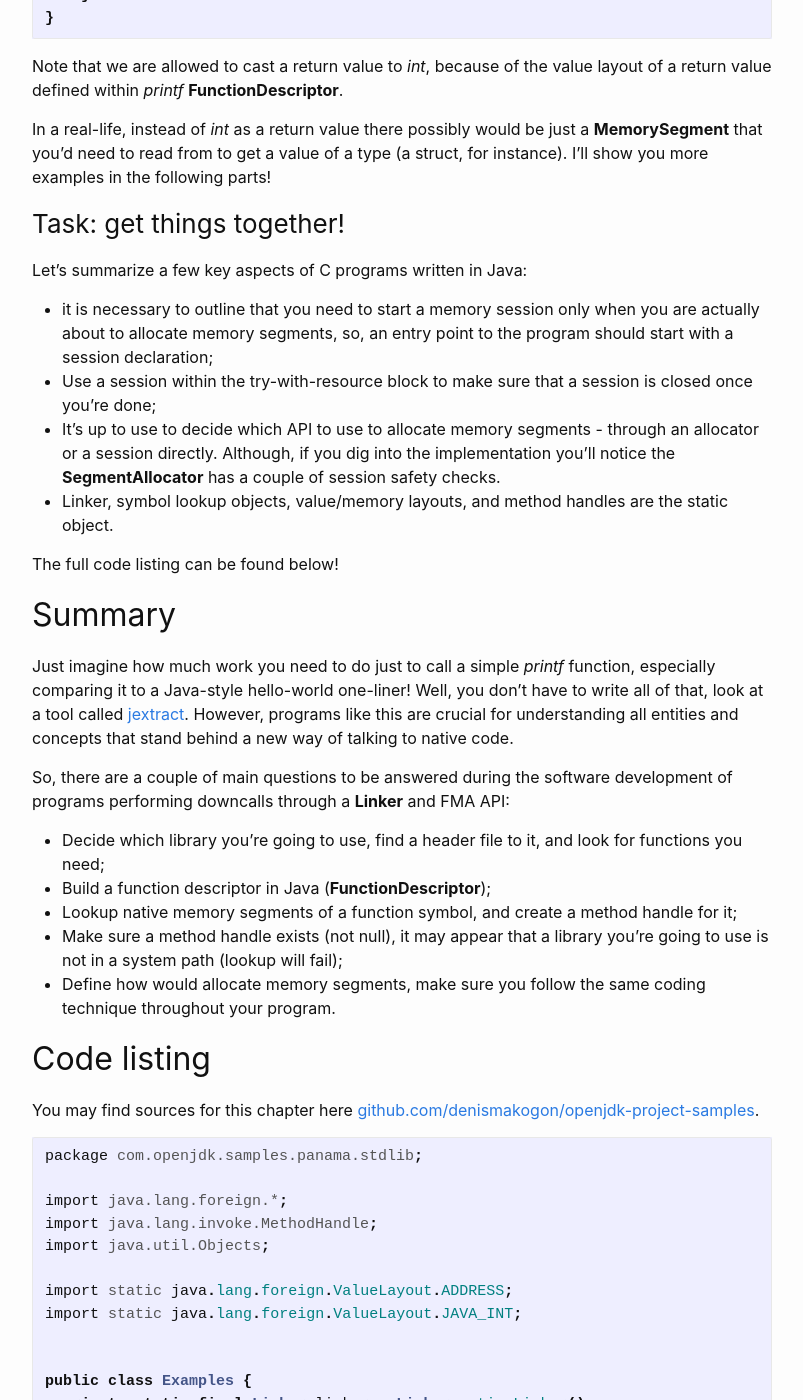
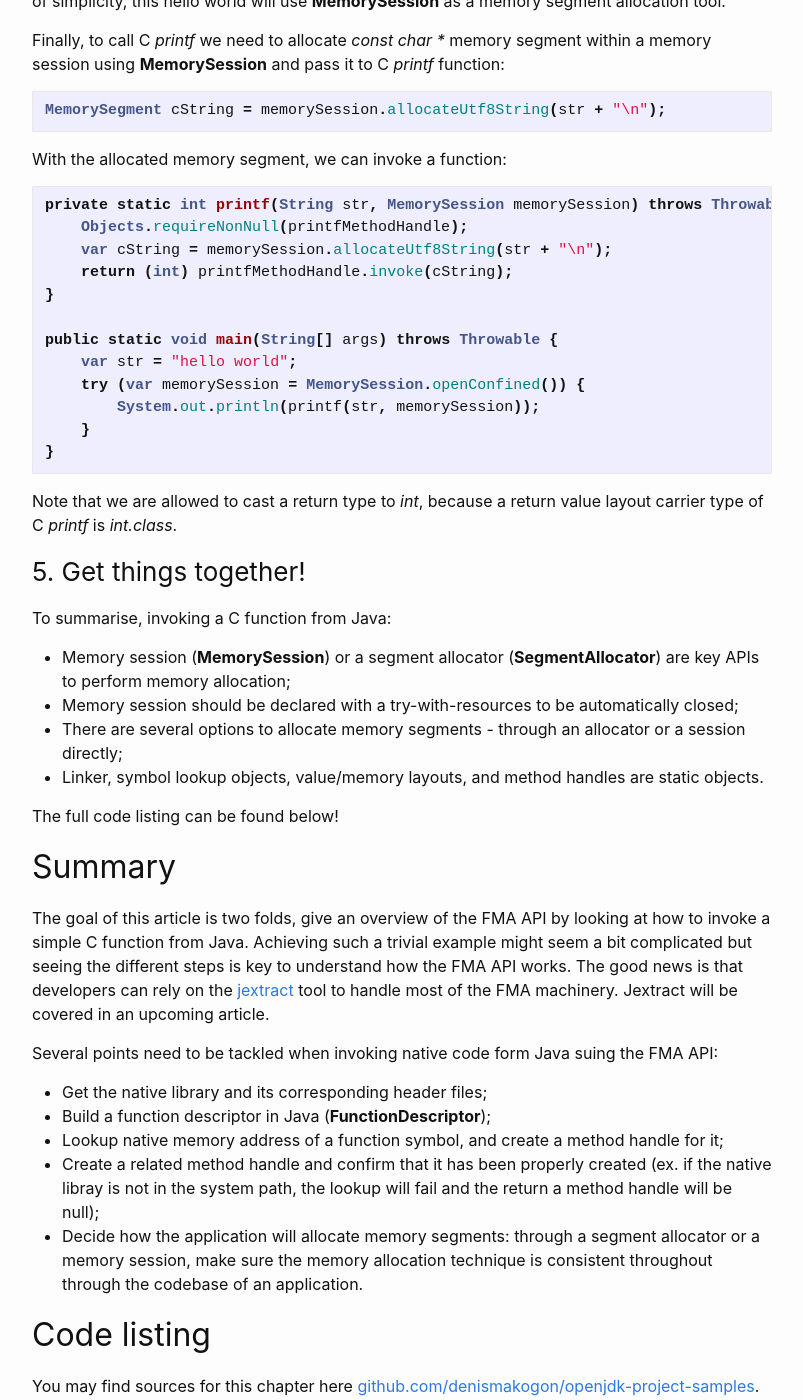
Before and after one commit to denismakogon/denismakogon.github.io, a Jekyll site: the page built from _posts/2022-05-31-introduction-to-project-panama-part-1.markdown, in a window 1280 px wide and 1400 px high, scrolled down 5821 px. Shown: the whole window, without its empty margins (238-1041 px from the left). Built offline with Jekyll 4.4.1, drawn with Linux system fonts in a browser that asks for light colours; some of the changed text lies outside the part shown.

Commit message:
complete review from D

````diff
--- a/_posts/2022-05-31-introduction-to-project-panama-part-1.markdown
+++ b/_posts/2022-05-31-introduction-to-project-panama-part-1.markdown
@@ -10,52 +10,53 @@ tags: ["openjdk", "panama"]
 Photo by [Luis Gonzalez](https://unsplash.com/@luchox23?utm_source=unsplash&utm_medium=referral&utm_content=creditCopyText)
 on [Unsplash](https://unsplash.com/s/photos/panama?utm_source=unsplash&utm_medium=referral&utm_content=creditCopyText)
 
-## Intro
+## Introduction
 
-As of now (end of May), we’re less than 4 months away from the JDK 19 release.
-Time to talk about Project Panama, which APIs are going to be available for developers and how can developers use it even now.
+With JDK 19 getting released in the coming weeks, it's time to talk about Project Panama,
+which APIs are going to be available for developers and how can developers use it even now.
 
-## Project Panama
+In this article, I will guide you through what every software developer dealing with
+when learning a new programming language - a "hello world" application, a C version of "hello world" written in Java!
 
-Project Panama is meant to be a bridge between two worlds: the JVM and native code written in other languages like C/C++.
+### Prerequisites
+
+First, you would need the latest [OpenJDK early access build](https://jdk.java.net/19/) (build 24 or greater).
+Please visit Java developer portal [dev.java](https://dev.java/learn/getting-started-with-java/#anchor_5) to learn how to install and configure the JDK.
+
+
+## OpenJDK Project Panama: what you need to know?
+
+[OpenJDK Project Panama](https://openjdk.java.net/projects/panama/) is meant to be a bridge between two worlds: the JVM and native code written in other languages like C/C++.
 
 So, Panama consists of 3 components:
 * Foreign Function & Memory API: [JEP 424](https://openjdk.java.net/jeps/424)
 * Vector API: [JEP 338](https://openjdk.java.net/jeps/338)
 * [Jextract tool](https://github.com/openjdk/jextract)
 
-## Where to start?
-
-First, you would need the latest [OpenJDK early access build](https://jdk.java.net/19/).
-It already has the necessary features we need to start coding.
-
-## What you need to know
-
-When you bury your hand into these APIs you will need to operate with a couple of major entities:
+When you bury your hand into these APIs you will need to operate with a couple of abstraction:
 * [Memory segment](https://download.java.net/java/early_access/jdk19/docs/api/java.base/java/lang/foreign/MemorySegment.html) and [its address](https://download.java.net/java/early_access/jdk19/docs/api/java.base/java/lang/foreign/MemoryAddress.html) - a set of API classes to work with native memory and pointer to it;
 * [Memory layout](https://download.java.net/java/early_access/jdk19/docs/api/java.base/java/lang/foreign/MemoryLayout.html) and [descriptors](https://download.java.net/java/early_access/jdk19/docs/api/java.base/java/lang/foreign/FunctionDescriptor.html) - APIs to model foreign types (structures, primitives, function descriptors).
 * [Memory session](https://download.java.net/java/early_access/jdk19/docs/api/java.base/java/lang/foreign/MemorySession.html) - an abstraction to manage the lifecycle of one or more memory resources;
 * [Linker](https://download.java.net/java/early_access/jdk19/docs/api/java.base/java/lang/foreign/Linker.html) and a [symbol lookup](https://download.java.net/java/early_access/jdk19/docs/api/java.base/java/lang/foreign/SymbolLookup.html) - a set of API classes to perform down- and upcalls.
 * [Segment allocator](https://download.java.net/java/early_access/jdk19/docs/api/java.base/java/lang/foreign/SegmentAllocator.html) - an API to allocate memory segments within a memory session;
 
-## Part 1
+## Hello World!
 
 As the further you dig, the more you see that to start working with Panama properly, it's so critical to have a good introduction
 just to make sure you haven't missed important concepts, techniques, and methodologies.
 
-So, in Part 1, I will only cover **Linker**, (briefly) **SymbolLookup** methods and will touch on a little native memory management.
+So, in Part 1, I will only cover **Linker**, also briefly address **SymbolLookup** methods and native memory management.
 These three major components of Panama are building blocks for more in-depth development of programs consisting of Java and native code.
 
 ## Linker
 
-Let's start from the very beginning: what Foreign Linker is?
 From a technical standpoint, we’re talking about a _“bridge”_ between two binary interfaces: the JVM and C/C++ native code,
 also known as [C ABI](https://en.wikipedia.org/wiki/Application_binary_interface).
 
-In a real-life, developers will work with C/C++ native code in a format of shared libraries of a platform-specific format (`*.so, *.dylib, *.dll`) and their header files.
-Even now, when you're running your hello-world Java application, the JVM talks to C stdlib to execute one of many C functions.
+Developers often work with C/C++ native code in a format of shared libraries of a platform-specific format (`*.so, *.dylib, *.dll`) and their header files.
+Whenever you start a ordinary hello-world Java application, the JVM talks to C standard library to execute one of many C functions like _printf_.
 
-The JDK already offering a set of the C ABI implementation for all popular platforms (including latest macOS AARCH64):
+The JDK 19 offers a set of the C ABI implementation for all popular platforms (including latest macOS AARCH64):
 ```java
 public static Linker getSystemLinker() {
     return switch (CABI.current()) {
@@ -67,31 +68,30 @@ public static Linker getSystemLinker() {
 }
 ```
 
-In the JDK terminology, **Linker** is an instance of the platform-specific C ABI implementation.
-Linker offers a set of API methods designed to perform both down- and upcalls.
+In the JDK terminology, [**Linker**]((https://download.java.net/java/early_access/jdk19/docs/api/java.base/java/lang/foreign/Linker.html)) is an instance of the platform-specific C ABI implementation.
+Linker offers a set of API methods designed to perform both downcalls and upcalls, where:
+* a _downcall_ is an event initiated from a high-level subsystem,
+  in our case the JVM to a lower-level subsystem, like the OS kernel. I'll explain it later in the text in the context of Foreign Function & Memory API.
+* an _upcall_. The opposite of a downcall.
 
-While the **Linker** is like your cellphone - call whoever you want to, just dial in a proper phone number.
+While the **Linker** is like your telephone - call whoever you want to, just dial in a proper phone number.
 The symbol lookup methods are like your phonebook - just provide a proper descriptor of who you want to call!
 
 To perform a downcall, you need a descriptor of a function you’d like to call, a native address allocated through a symbol lookup,
 and a linker to create a method handle that you can invoke.
 
-To make it clear, let's briefly look at what both down- and up-calls are:
-* Downcall. [Wiki](https://en.wiktionary.org/wiki/downcall) says it's an event initiated from a high-level subsystem,
-  in our case the JVM to a lower-level subsystem, like the OS kernel. I'll explain it later in the text in the context of Foreign Function & Memory API.
-* Upcall. The opposite thing to a downcall.
-
-Let’s implement a classic C-style “hello world” but in Java:
+Implementing a classic C-style Hello World from Java:
 ```cpp
 int     printf(const char * __restrict, ...)
 ```
 
-## HelloWorld C-style in Java
+## "Hello World" C-style in Java
 
+This section will cover what has to be done in a form of tasks followed one by another in a logical sense.
 
-### Task: find the address of the native function.
+### 1. Find the address of the native function.
 
-We need to do couple things, first, to look up for a native segment of the _printf_ function:
+We need to do couple things, first, to look up for a native memory address of the _printf_ function:
 ```java
 SymbolLookup linkerLookup = linker.defaultLookup();
 SymbolLookup systemLookup = SymbolLookup.loaderLookup();
@@ -103,16 +103,14 @@ Optional<MemorySegment> printfMemorySegment = symbolLookup.lookup("printf");
 ```
 
 Since [_printf_](https://www.cplusplus.com/reference/cstdio/printf/) is a part of C stdlib, you don't have to expect that a lookup will fail.
-However, in a real-life, a lookup may fail because a symbol is missing due to misconfigured system paths.
-But I'll cover it in the following articles.
+However, a lookup may fail due to multiple reasons, it will be cover it in the upcoming posts.
 
-### Task: build a descriptor of a function you are calling.
+### 2. Build a descriptor of a function you are calling.
 
 Once we know where C _printf_ resides, the second thing to do is to define the _printf_ descriptor that consists of a result type and accepted parameters.
-If you're into C language, you know that functions like _printf_ are called variadic functions, in Java we call it a function with varargs,
-in the case of _printf_, it accepts a char pointer and varargs (I all cover it in the next part).
+In Java, a method that accept a variables set of parameters is called a varargs method, the equivalent in C (ex. _printf_) is called a variadic function.
 
-Note: from a Java API standpoint it doesn't matter what type hides behind that pointer in C all pointers have the same layout (which could be 32/64 but is fixed by the platform).
+Note: from a Java runtime standpoint, it doesn't matter what value type stands behind the C pointer because a memory layout for a C pointer does not hold type but a 32/64-bit value fixed by the platform.
 
 To simplify Part 1, I'll define a simplified version of **FunctionDescriptor** for _printf_:
 ```java
@@ -121,68 +119,80 @@ FunctionDescriptor printfDescriptor = FunctionDescriptor.of(
     );
 ```
 
-A descriptor says a function that returns _int32_ and accepts a 32/64-bit (fixed by a platform) pointer as a parameter.
-As you can see, it _almost_ corresponds to its C definition from [stdio.h](https://www.cplusplus.com/reference/cstdio/printf/).
+A descriptor defines a function which return value is _int_ and a parameters is a pointer.
+It _almost_ corresponds to its C definition from [stdio.h](https://www.cplusplus.com/reference/cstdio/printf/),
+because given descriptor defines a non-variadic function which _printf_ definitely is not.
+The upcoming Part 2 will explain how to implement C variadic functions in Java.
 
-If you'll go and check a Javadoc for **FunctionDescriptor** you'll notice the following signature:
+The documentation of [**FunctionDescriptor**](https://download.java.net/java/early_access/jdk19/docs/api/java.base/java/lang/foreign/FunctionDescriptor.html#of(java.lang.foreign.MemoryLayout,java.lang.foreign.MemoryLayout...)) declares the following signature:
 ```java
 FunctionDescriptor of(MemoryLayout resLayout, MemoryLayout... argLayouts)
 ```
 
 a method **FunctionDescriptor::of** accepts a memory layout as both return value type and a function's arguments,
-in our simplified case - it's a pointer, ideally, it has to be a pointer and varargs,
-but it also could be whatever your function needs.
+in case of simplified _printf_ - _int_ layout as a return value and a pointer as named argument, however,
+ideally, it has to be a pointer and varargs, but it also could be whatever a function needs.
 
-#### C to Java types through ValueLayout
+#### Modeling C types in Java through value layouts
 
-You may ask: "wait, what `JAVA_INT` is?!". You're right, let's make a side-step and look at it thoroughly!
-As per Javadoc, `JAVA_INT`
+In Java, A value layout is used to model the memory layout associated with values of basic data types,
+such as integral types (either _signed_ or _unsigned_) and floating-point types. Both _JAVA_INT_ and _ADDRESS_ are value layouts of corresponding C types.
+
+[JAVA_INT](https://download.java.net/java/early_access/jdk19/docs/api/java.base/java/lang/foreign/ValueLayout.OfInt.html):
 ```java
-// ValueLayout.class
+// ValueLayout.OfInt.class
 OfInt JAVA_INT = new OfInt(ByteOrder.nativeOrder()).withBitAlignment(32);
 ```
 is an instance of a value layout whose carrier is **int.class**.
-With this layout we're telling a **Linker** that we're creating a bridge between C _int32_
-and Java instance of 32-bit _int_ with a carrier-class **int.class**. Later on, you'll see how it's all connected!
+With this layout the **Linker** is instructed to create a bridge between C _int32_
+and a corresponding Java _int_ type with a carrier-class **int.class**.
 
-### Task: build a method handle from a function's native memory segment.
+[ADDRESS](https://download.java.net/java/early_access/jdk19/docs/api/java.base/java/lang/foreign/ValueLayout.OfAddress.html):
+```java
+// ValueLayout.OfAddress.class
+OfAddress ADDRESS = new OfAddress(ByteOrder.nativeOrder())
+            .withBitAlignment(ValueLayout.ADDRESS_SIZE_BITS);
+```
+is a value layout which corresponding C type is a pointer to a variable, a carrier is **MemoryAddress.class**.
 
-As of now, we alredy have a native address of _printf_, and its Java descriptor, so now we can create a method handle for C _printf_:
+### 3. Build a method handle from a function's native memory address.
+
+Using the printf native address and its Java (function?) descriptor, we can now create a method handle for C _printf_:
 ```java
 MethodHandle printfMethodHandle = symbolLookup.lookup("printf").map(
             addr -> linker.downcallHandle(addr, printfDescriptor)
     ).orElse(null);
 ```
-What happens here is we build the _printf_ method handle out of a native memory segment of _printf_ and its simplified descriptor.
+Given code create the _printf_ a directly executable reference of an underlying method, in short - a method handle,
+out of a native memory segment of _printf_ and its simplified descriptor.
 Upon the unsuccessful lookup, we potentially will get a null method handle which would be a signal of an issue.
 
-So, at this stage, I have introduced all necessary terms to explain what both down- and upcalls are, in terms of Java -
-_downcall_ is an invocation of a native function through a **MethodHandle** formed from a native function address and its Java version of a function descriptor.
-At the same time, the _upcall_ is an invocation of some code written in Java through a **MethodHandle** converted
-into a native memory segment which could then be passed to native functions as a function pointer.
+With all necessary concepts explained, it would be better to extend both definitions of down- and upcalls:
+* a _downcall_ is an invocation of a native function through a **MethodHandle** formed from a native function address and its Java version of a function descriptor;
+* an _upcall_ is an invocation of some code written in Java through a **MethodHandle** converted into a native memory
+segment which could then be passed to native functions as a function pointer.
 
 
-### Task: allocate a native memory.
+### 4. Allocate native memory.
 
 Okay, at this stage you may think we have pretty much everything we need to perform the actual downcall, but that's not all.
 We need somehow to bind Java objects to native memory segments to make sure C _printf_ can access them.
-Here’s the moment when we step into the area of **Foreign Memory Access API** (FMA)!
 
-Way back in time when I did C programming (in high school, honestly), a memory allocation and freeing were kinda painful
-because no matter how good you are you’d, eventually you will forget to allocate or free a memory which will cause a
+Both memory allocation and freeing were painful because no matter how good software developer you are, eventually you will forget to allocate or free a memory which will cause a
 program to leak it or blow up with a segmentation fault.
 
-In Java, we traditionally relied on the GC to take care of memory cleaning up.
+Java relies on a Garbage Collector to allocate and free memory but Panama’s FMA API allocates memory off-heap.
 In Panama, the FMA API helps to allocate a memory off-heap which is a crucial part of any native interop story!
 
 The FMA API allows to allocate and access memory segments, their addresses, and the shape of contiguous memory
 regions, located either on- or off- the Java heap.
-In concepts of Panama, all allocated memory segments must be bound to a specific memory session (**MemorySession**),
-in other terms, consider a session like a unified memory allocation tool,
-for instance, C `malloc`, but auto-closable (thanks to Java try-with-resources syntax block).
+All allocated memory segments are bound to a specific memory session (**MemorySession**),
+an instance of it offers a set of APIs to allocate memory segments. Consider a memory session like a unified memory allocation tool,
+like C `malloc`.
+One of the important features of **MemorySession** is an implementation of an **AutoClosable** interface -
+it is better to use it within the try-with-resources syntax code block.
 
-Last, but not least important part of a program is a segment allocator derived from a memory session.
-By itself, a memory session serves the role of a native memory allocation API:
+Last, but not least important part of any program performing downcalls is an instance of **SegmentAllocator**:
 ```java
 try (var memorySession = MemorySession.openConfined()) {
     // memory allocation happening here
@@ -190,17 +200,17 @@ try (var memorySession = MemorySession.openConfined()) {
 }
 ```
 
-As I was told by Panama developers, there are so many ways to do what you need in the right way, especially in terms of memory allocation.
-One of the possible memory allocation methods in Java is **SegmentAllocator**, which is similar to **MemorySession**,
+There are more than one right way to allocate a memory segment,
+one of the possible memory allocation methods in Java is **SegmentAllocator**, which is similar to **MemorySession**,
 but often used in the context of other C memory allocation functions different from C [malloc](https://en.cppreference.com/w/c/memory/malloc).
-For the simplicity of a hello-world application, we will use **MemorySession** as a memory segment allocation tool.
+For the sake of simplicity, this hello world will use **MemorySession** as a memory segment allocation tool.
 
 Finally, to call C _printf_ we need to allocate _const char *_ memory segment within a memory session using **MemorySession** and pass it to C _printf_ function:
 ```java
 MemorySegment cString = memorySession.allocateUtf8String(str + "\n");
 ```
 
-With an allocated memory segment, we now can invoke a function:
+With the allocated memory segment, we can invoke a function:
 ```java
 private static int printf(String str, MemorySession memorySession) throws Throwable {
     Objects.requireNonNull(printfMethodHandle);
@@ -216,35 +226,33 @@ public static void main(String[] args) throws Throwable {
 }
 ```
 
-Note that we are allowed to cast a return value to _int_, because of the value layout of a return value defined within _printf_ **FunctionDescriptor**.
+Note that we are allowed to cast a return type to _int_, because a return value layout carrier type of C _printf_ is _int.class_.
 
-In a real-life, instead of _int_ as a return value there possibly would be just a **MemorySegment** that you'd need to read
-from to get a value of a type (a struct, for instance). I'll show you more examples in the following parts!
+### 5. Get things together!
 
-### Task: get things together!
-
-Let's summarize a few key aspects of C programs written in Java:
-* it is necessary to outline that you need to start a memory session only when you are actually about to allocate memory segments,
-  so, an entry point to the program should start with a session declaration;
-* Use a session within the try-with-resource block to make sure that a session is closed once you're done;
-* It's up to use to decide which API to use to allocate memory segments - through an allocator or a session directly. Although, if you dig into the implementation you'll notice the **SegmentAllocator** has a couple of session safety checks.
-* Linker, symbol lookup objects, value/memory layouts, and method handles are the static object.
+To summarise, invoking a C function from Java:
+* Memory session (**MemorySession**) or a segment allocator (**SegmentAllocator**) are key APIs to perform memory allocation;
+* Memory session should be declared with a try-with-resources to be automatically closed;
+* There are several options to allocate memory segments - through an allocator or a session directly;
+* Linker, symbol lookup objects, value/memory layouts, and method handles are static objects.
 
 
 The full code listing can be found below!
 
 ## Summary
 
-Just imagine how much work you need to do just to call a simple _printf_ function, especially comparing it to a Java-style hello-world one-liner!
-Well, you don't have to write all of that, look at a tool called [jextract](https://github.com/openjdk/jextract).
-However, programs like this are crucial for understanding all entities and concepts that stand behind a new way of talking to native code.
+The goal of this article is two folds, give an overview of the FMA API by looking at how to invoke a simple C function from Java.
+Achieving such a trivial example might seem a bit complicated but seeing the different steps is key to understand how the FMA API works.
+The good news is that developers can rely on the [jextract](https://github.com/openjdk/jextract) tool to handle most of the FMA machinery.
+Jextract will be covered in an upcoming article.
 
-So, there are a couple of main questions to be answered during the software development of programs performing downcalls through a **Linker** and FMA API:
-* Decide which library you’re going to use, find a header file to it, and look for functions you need;
+Several points need to be tackled when invoking native code form Java suing the FMA API:
+* Get the native library and its corresponding header files;
 * Build a function descriptor in Java (**FunctionDescriptor**);
-* Lookup native memory segments of a function symbol, and create a method handle for it;
-* Make sure a method handle exists (not null), it may appear that a library you're going to use is not in a system path (lookup will fail);
-* Define how would allocate memory segments, make sure you follow the same coding technique throughout your program.
+* Lookup native memory address of a function symbol, and create a method handle for it;
+* Create a related method handle and confirm that it has been properly created (ex. if the native libray is not in the system path,
+the lookup will fail and the return a method handle will be null);
+* Decide how the application will allocate memory segments: through a segment allocator or a memory session, make sure the memory allocation technique is consistent throughout through the codebase of an application.
 
 ## Code listing
 
````
